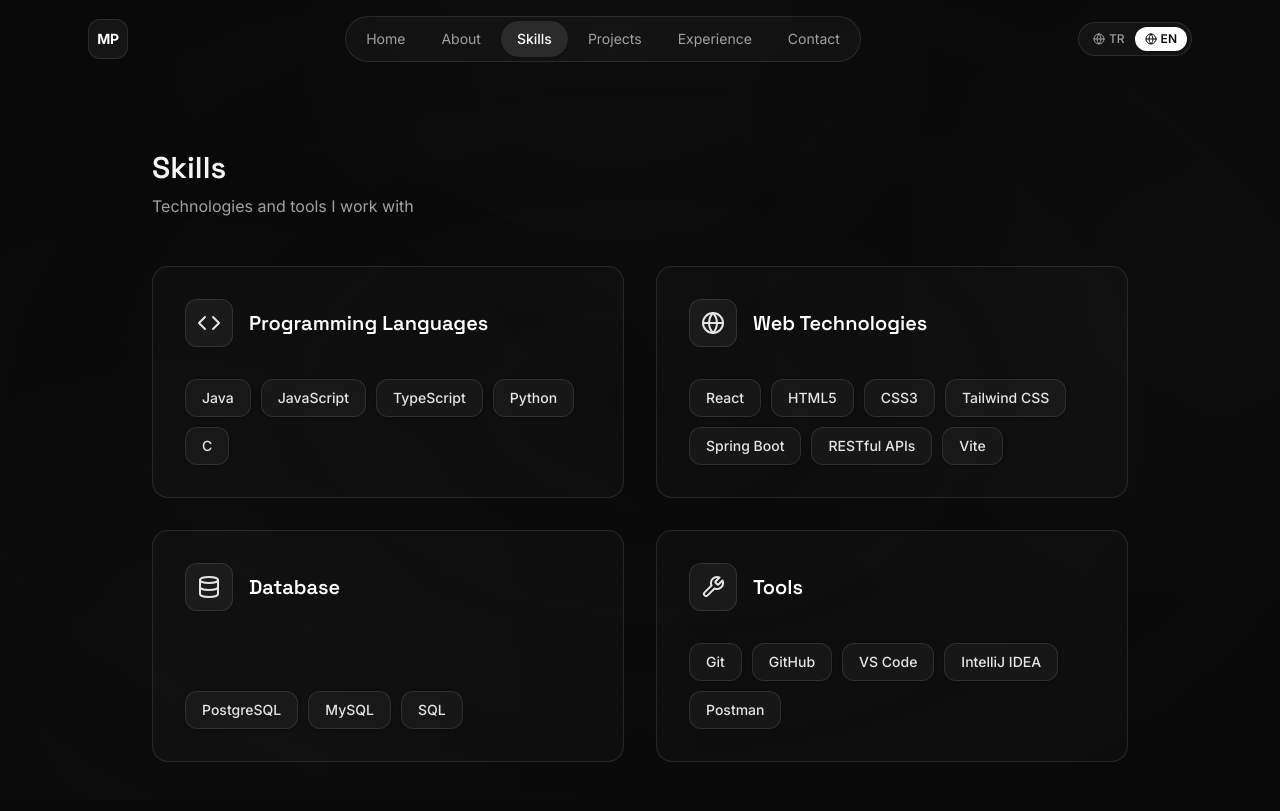
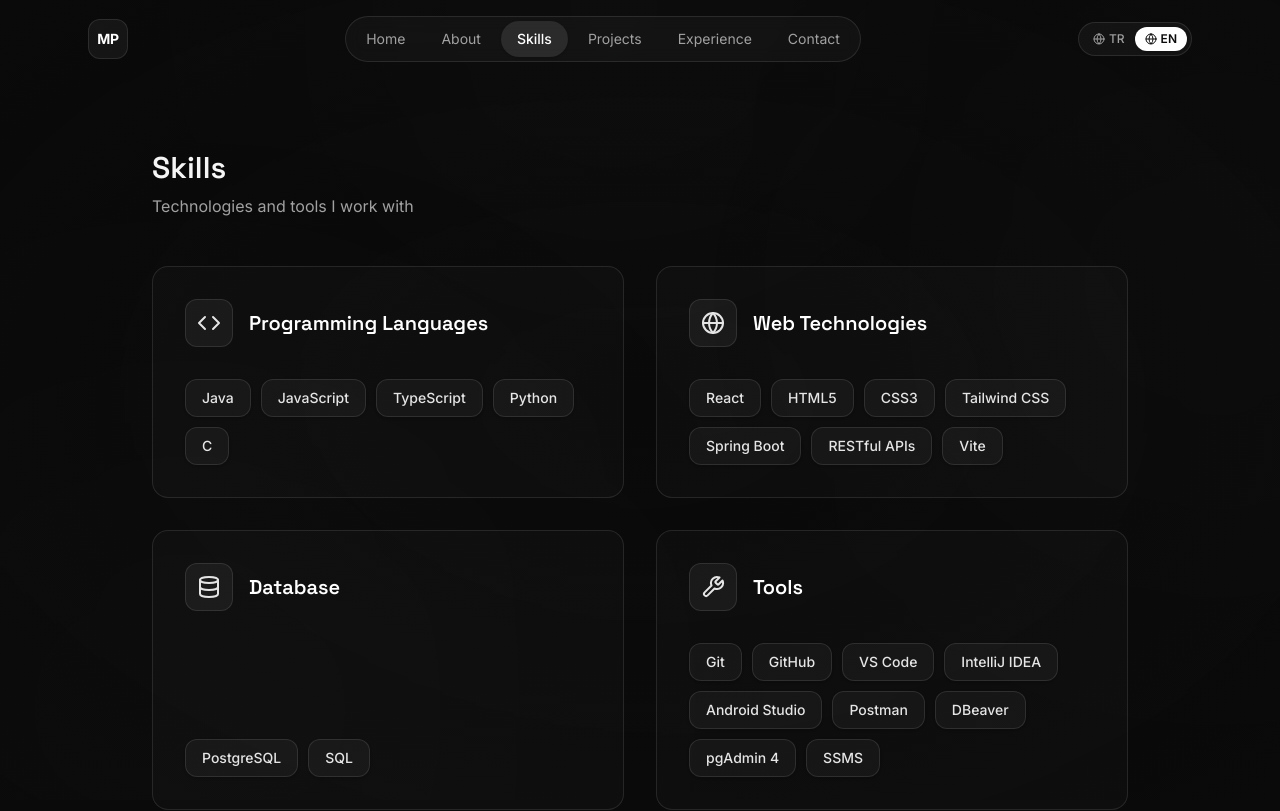
Before and after one commit to MertP06/Portfolio, a React (Vite) app: page /skills in a window 1280 px wide. Shown: the top 811 px of the page. Built offline with nearby package versions, Linux system fonts and the light colour scheme; the HTML template or start-up script is replaced by a standard one.

Commit message:
feat: update tools with Android Studio, DBeaver, pgAdmin 4, SSMS; remove MySQL

```diff
--- a/src/data/profile.ts
+++ b/src/data/profile.ts
@@ -46,8 +46,18 @@ export const profile = {
   skills: {
     languages: ['Java', 'JavaScript', 'TypeScript', 'Python', 'C'],
     web: ['React', 'HTML5', 'CSS3', 'Tailwind CSS', 'Spring Boot', 'RESTful APIs', 'Vite'],
-    database: ['PostgreSQL', 'MySQL', 'SQL'],
-    tools: ['Git', 'GitHub', 'VS Code', 'IntelliJ IDEA', 'Postman'],
+    database: ['PostgreSQL', 'SQL'],
+    tools: [
+      'Git',
+      'GitHub',
+      'VS Code',
+      'IntelliJ IDEA',
+      'Android Studio',
+      'Postman',
+      'DBeaver',
+      'pgAdmin 4',
+      'SSMS',
+    ],
   },
 
   projects: [
```
